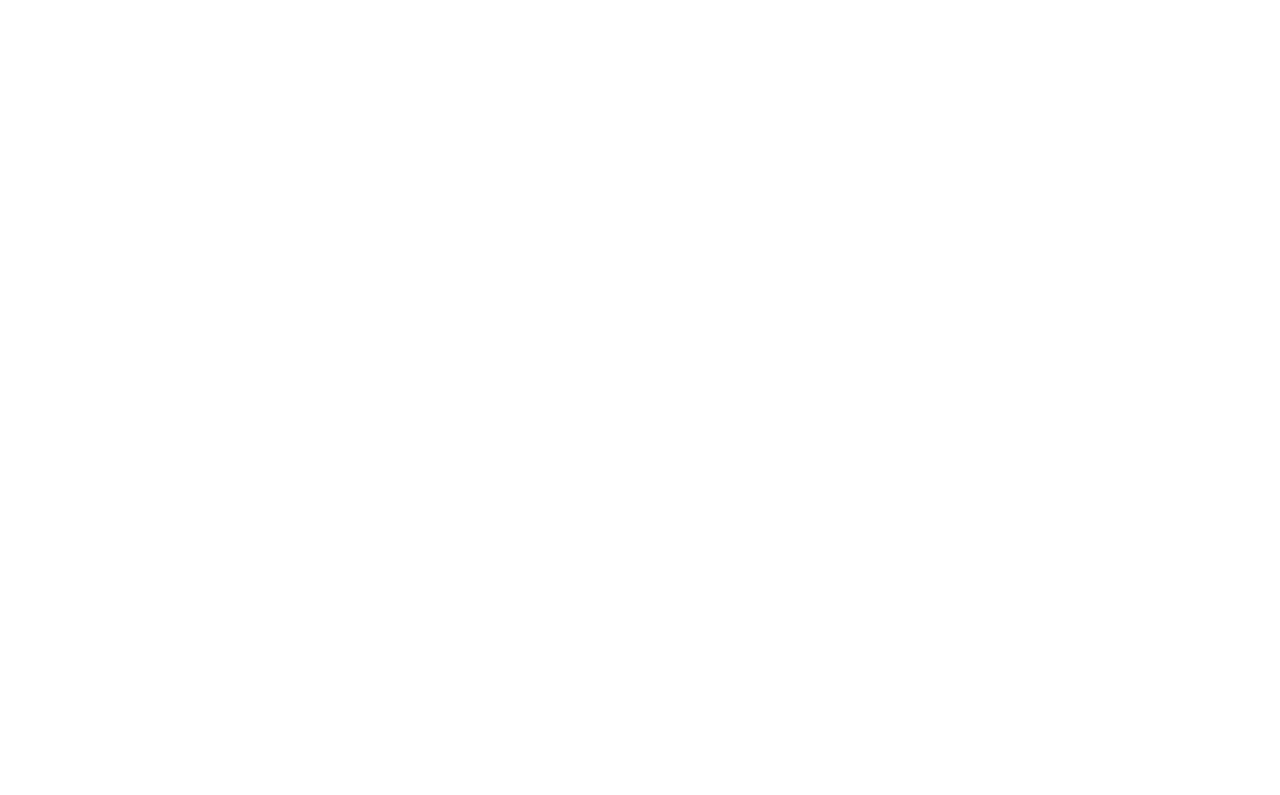
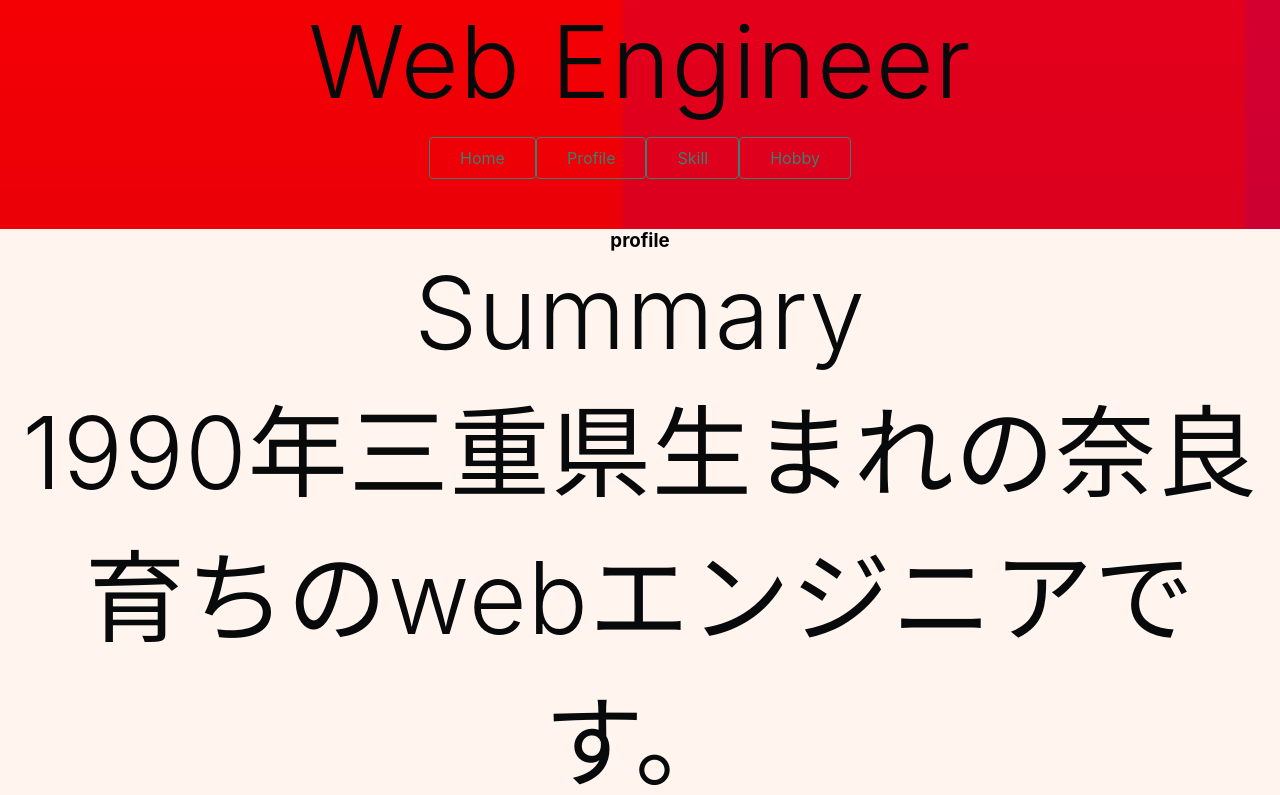
Before and after one commit to y-mitsuyoshi/yuma-portfolio, a Nuxt app: page /profile in a window 1280 px wide. Before the commit this address had no page. Shown: the part 425-1220 px from the top of the page. Before the commit the page ends 800 px from the top, so only its background shows below. Built offline with nearby package versions, Linux system fonts and the light colour scheme.

Commit message:
プロフィールページを追加

```diff
--- /dev/null
+++ b/pages/profile/index.vue
@@ -0,0 +1,107 @@
+<template>
+  <div id="background">
+    <section class="container">
+      <div>
+        <logo/>
+        <h1 class="title">
+          Yuma Mitsuyoshi's portfolio
+        </h1>
+        <h2 class="title is-2">
+          Web Engineer
+        </h2>
+        <div class="links">
+          <a
+            href="/"
+            class="button--green">
+            Home</a>
+          <a
+            href="/profile"
+            class="button--green">Profile</a>
+          <a
+            href="/skill"
+            class="button--green">Skill</a>
+          <a
+            href="/hobby"
+            class="button--green">Hobby</a>
+        </div>
+        <div class="description">
+          <h3 class="subtitle is-2">profile</h3>
+          <div class="box">
+            <p class="title is-3">Summary</p>
+            <p class="title is-5">
+              1990年三重県生まれの奈良育ちのwebエンジニアです。
+              <br/>
+              大学、大学院時代は主に計量社会学を専攻しており、RやSPSS、Pythonなどを触っていました。
+              就職はこれから食いっぱぐれの無いようにとIT企業に入社しました。そこで、プログラミングや
+              設計の面白さに気づき、この業界に向いていると感じました。しかしながら、Sierではレガシーな
+              技術、設計手法、開発手法を使用していたり、自分の成長ステージとは異なると感じ退職し、web業界に身を置くようになりました。
+            </p>
+          </div>
+          <div class="box">
+            <p class="title is-3">History</p>
+            <p class="title is-5">
+              2013年3月 関西学院大学社会学部 卒業
+              <br/>
+              2015年3月 関西学院大学社会学研究科 修了
+              <br/>
+              2015年4月 500名規模のSierに入社
+              <br/>
+              2016年12月 金融系のweb系企業に入社
+            </p>
+          </div>
+          <div class="box">
+            <p class="title is-3">エンジニアとしての考え方</p>
+            <p class="title is-5">
+
+            </p>
+          </div>
+        </div>
+      </div>
+    </section>
+  </div>
+</template>
+
+<script>
+import Logo from '~/components/Logo.vue'
+
+export default {
+  components: {
+    Logo
+  }
+}
+</script>
+
+<style>
+#background {
+  background-image: url('~assets/png/home/background.png');
+  background-size: cover;
+}
+
+.description {
+  margin-top: 50px;
+  background-color: #fff5ee;
+  background-size: cover;
+}
+
+.container {
+  min-height: 100vh;
+  display: flex;
+  justify-content: center;
+  align-items: center;
+  text-align: center;
+}
+
+.title {
+  font-family: 'Quicksand', 'Source Sans Pro', -apple-system, BlinkMacSystemFont,
+    'Segoe UI', Roboto, 'Helvetica Neue', Arial, sans-serif;
+  display: block;
+  font-weight: 300;
+  font-size: 100px;
+  color: #07090a;
+  letter-spacing: 1px;
+}
+
+.links {
+  padding-top: 15px;
+}
+</style>
```
